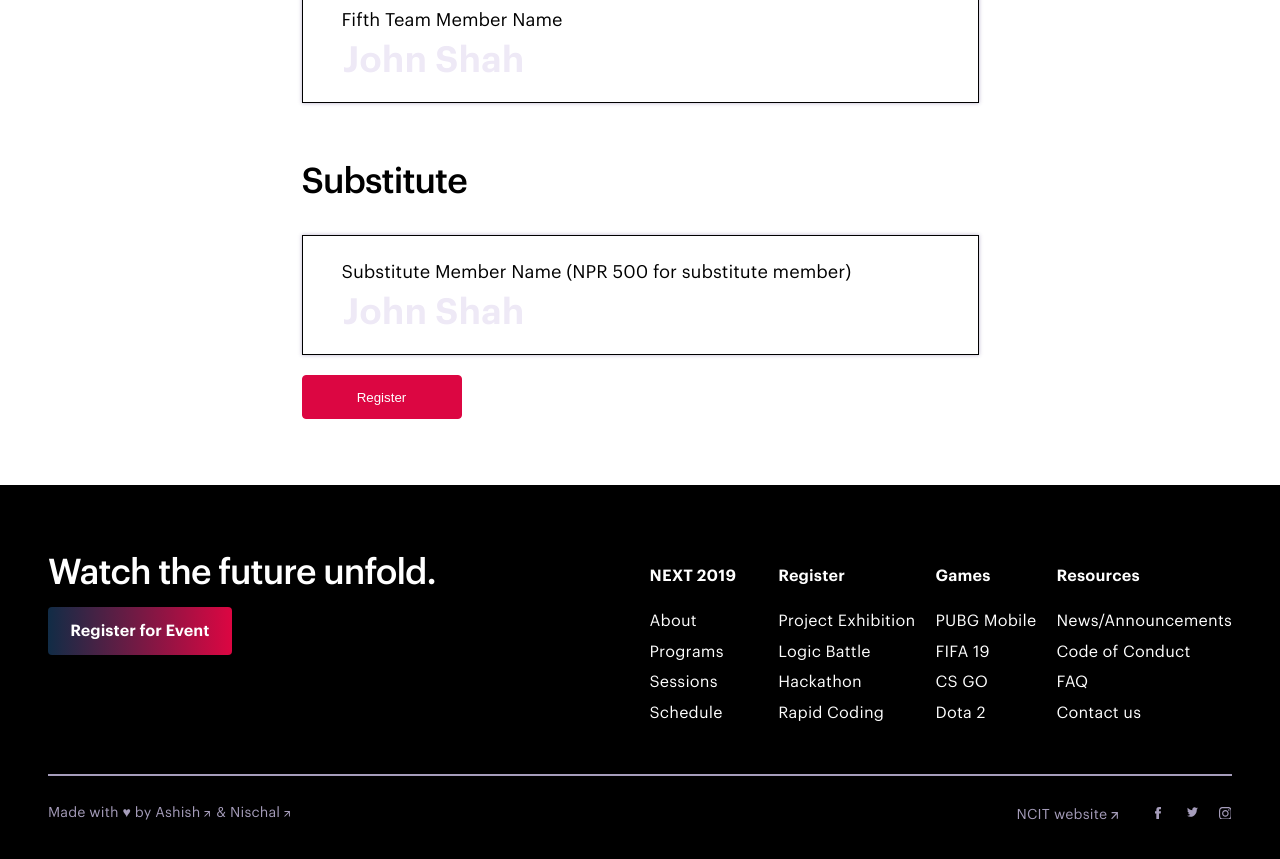
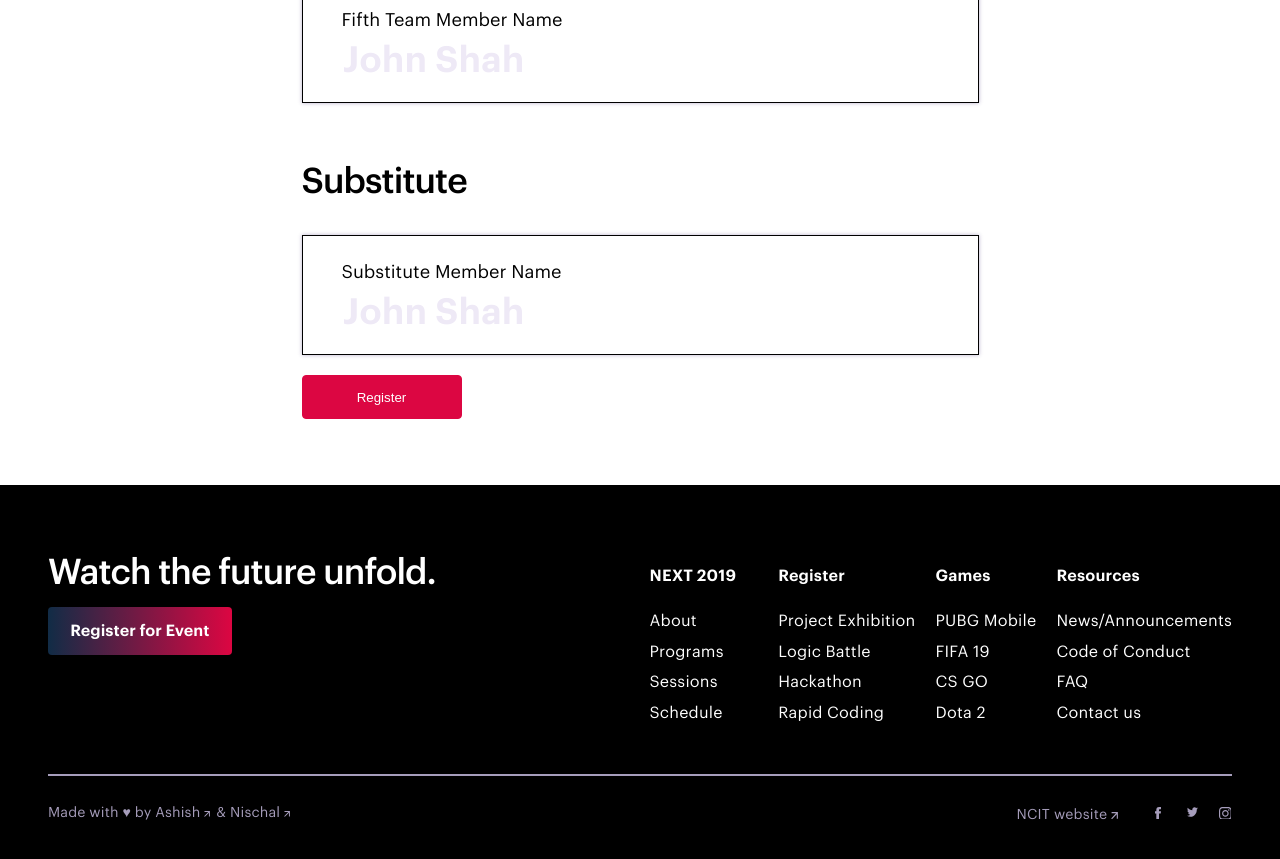
Before and after one commit to MegaMind98/dev, a Jekyll site: the page built from counterstrike_registration.html, in a window 1280 px wide and 900 px high, scrolled down 2182 px. Shown: the top 859 px of the window. Built offline with Jekyll 4.4.1, drawn with Linux system fonts in a browser that asks for light colours.

Commit message:
Update counterstrike_registration.html

```diff
--- a/counterstrike_registration.html
+++ b/counterstrike_registration.html
@@ -74,7 +74,7 @@
 
                     <h3 class="u-type-h4">Substitute</h3>
 
-                    <label class="c-form__label">Substitute Member Name (NPR 500 for substitute member)</label>
+                    <label class="c-form__label">Substitute Member Name </label>
                     <input type="text" class="c-form__input" placeholder="John Shah" name="entry.419178136" required >
                     <br /><br />
                     <input class="c-button" type="submit" value="Register">
```
